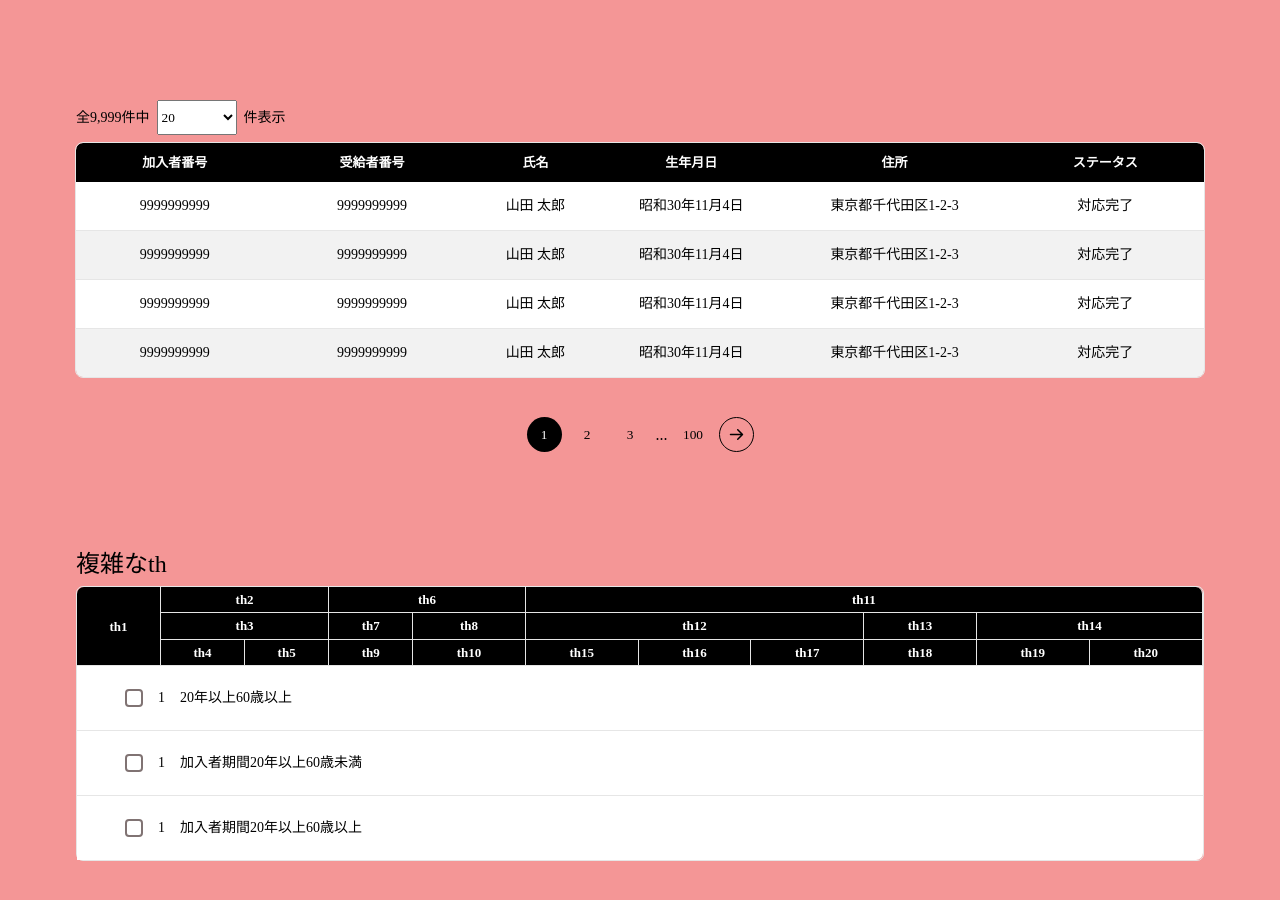
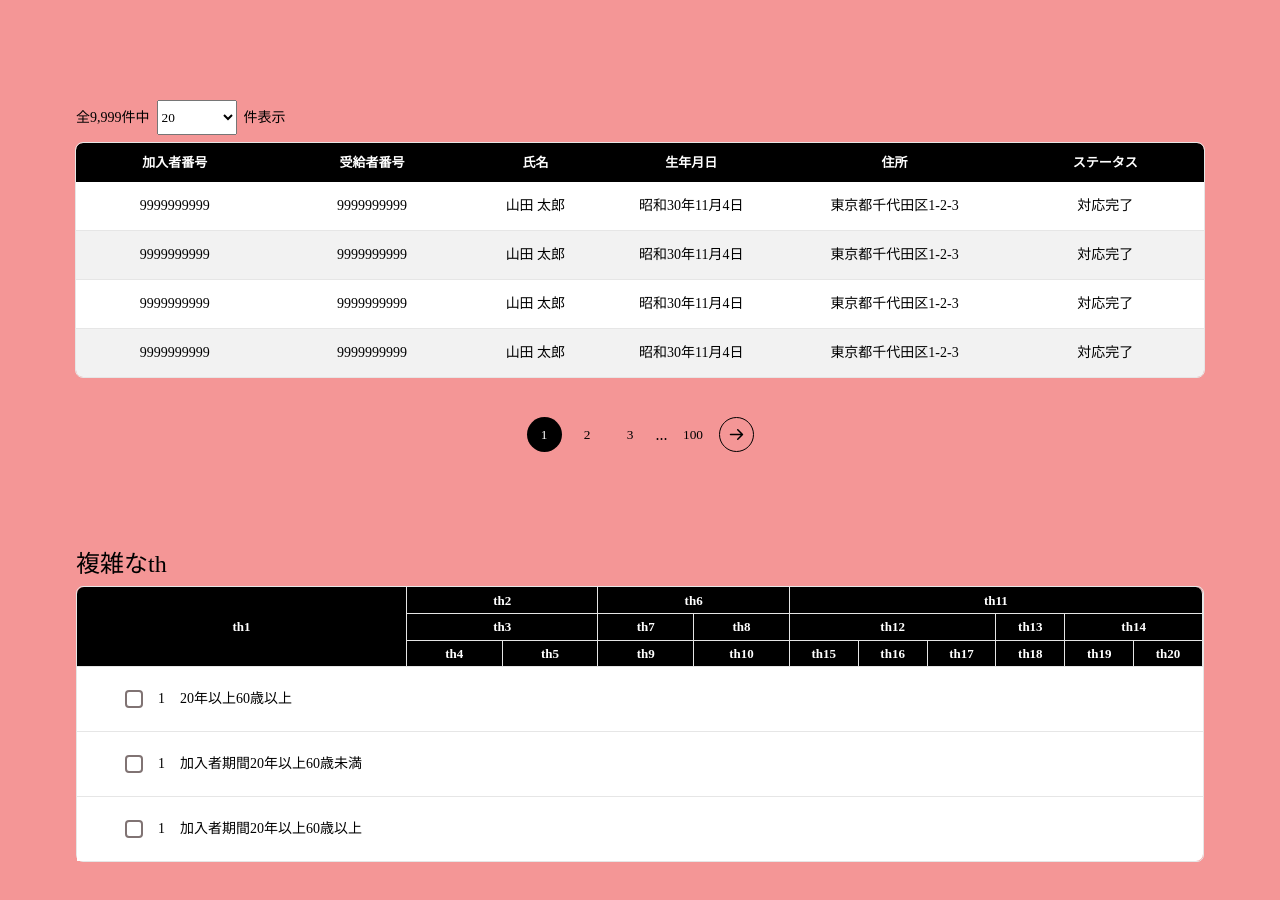
Before and after one commit to webcreator-ko/tanstack-table, a React (Vite) app: page / in a window 1280 px wide. Shown: the top 900 px of the page. Built offline with nearby package versions, Linux system fonts and the light colour scheme.

Commit message:
スタイル修正

```diff
--- a/src/app.module.scss
+++ b/src/app.module.scss
@@ -93,8 +93,6 @@
         border-collapse: separate;
 
         thead {
-            height: 79px;
-
             th {
                 font-size: 13px;
                 vertical-align: middle;
@@ -103,20 +101,45 @@
                 text-align: center;
                 color: #fff;
                 background: #000;
-
                 border-right: 1px solid #e5e5e5;
                 border-bottom: 1px solid #e5e5e5;
             }
 
+
             tr:first-of-type {
                 th {
                     &:first-of-type {
+                        width: 330px;
+                        height: 79px;
                         border-radius: 7px 0 0 0;
+                    }
+
+                    & ~ th {
+                         // theadやtbodyに高さを指定すると safari で効かないので注意
+                        height: 26px;
                     }
 
                     &:last-of-type {
                         border-radius: 0 7px 0 0;
                     }
+                }
+            }
+
+            tr:last-of-type {
+                // 下から横幅をつけるのがポイント
+                th:nth-of-type(1),
+                th:nth-of-type(2) {
+                    width: 95px;
+                }
+
+                th:nth-of-type(3),
+                th:nth-of-type(4) {
+                    width: 95px;
+
+                }
+
+                th:nth-of-type(4) ~ th {
+                    width: 68px;
                 }
             }
         }
```
